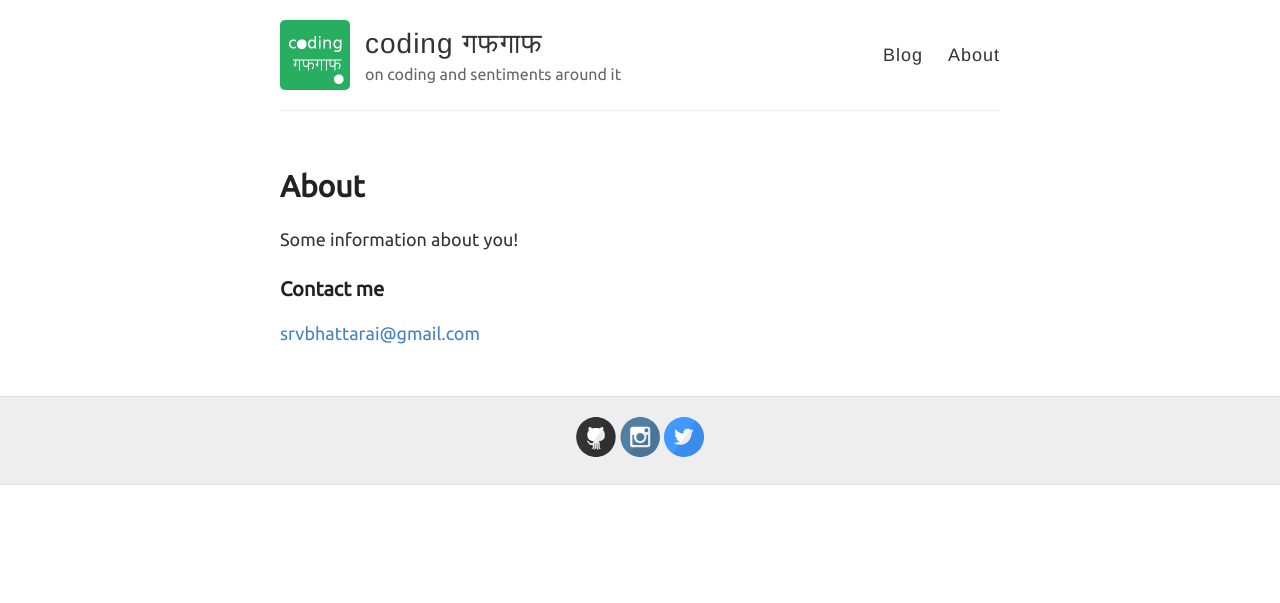
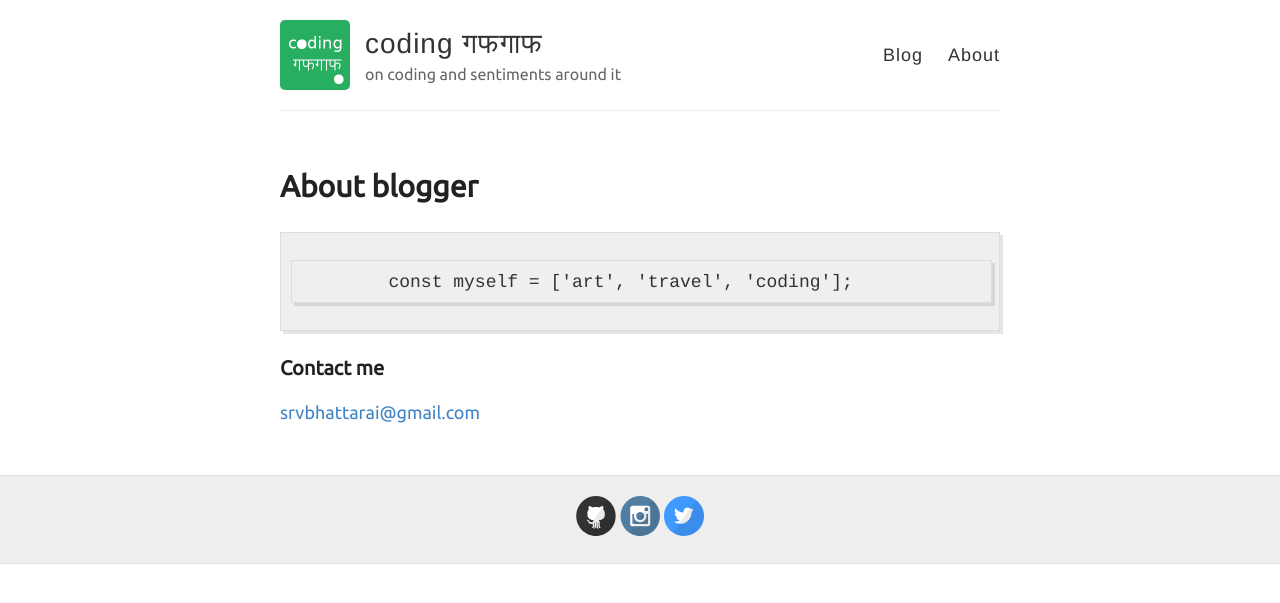
Before and after one commit to drklrd/drklrd.github.io, a Jekyll site: the page built from about.md, in a window 1280 px wide. Shown: the top 603 px of the page. Built offline with Jekyll 4.4.1, drawn with Linux system fonts in a browser that asks for light colours.

Commit message:
update about

````diff
--- a/about.md
+++ b/about.md
@@ -1,10 +1,13 @@
 ---
 layout: page
-title: About
+title: About blogger
 permalink: /about/
 ---
 
-Some information about you!
+
+```
+	const myself = ['art', 'travel', 'coding'];
+```
 
 ### Contact me
 
````
